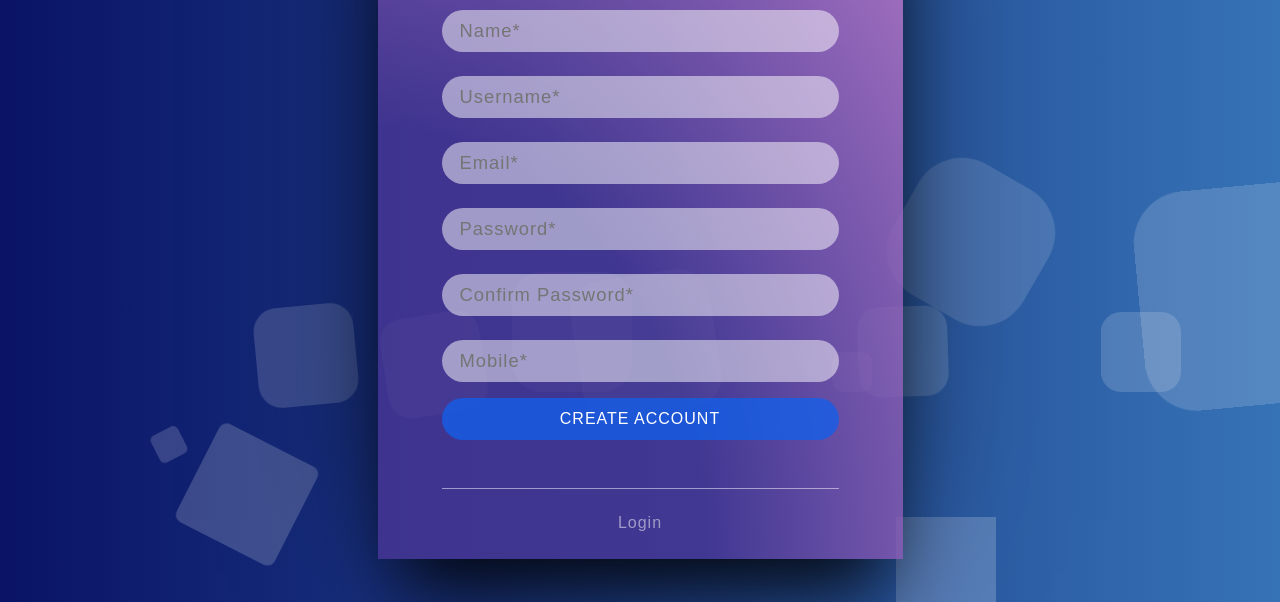
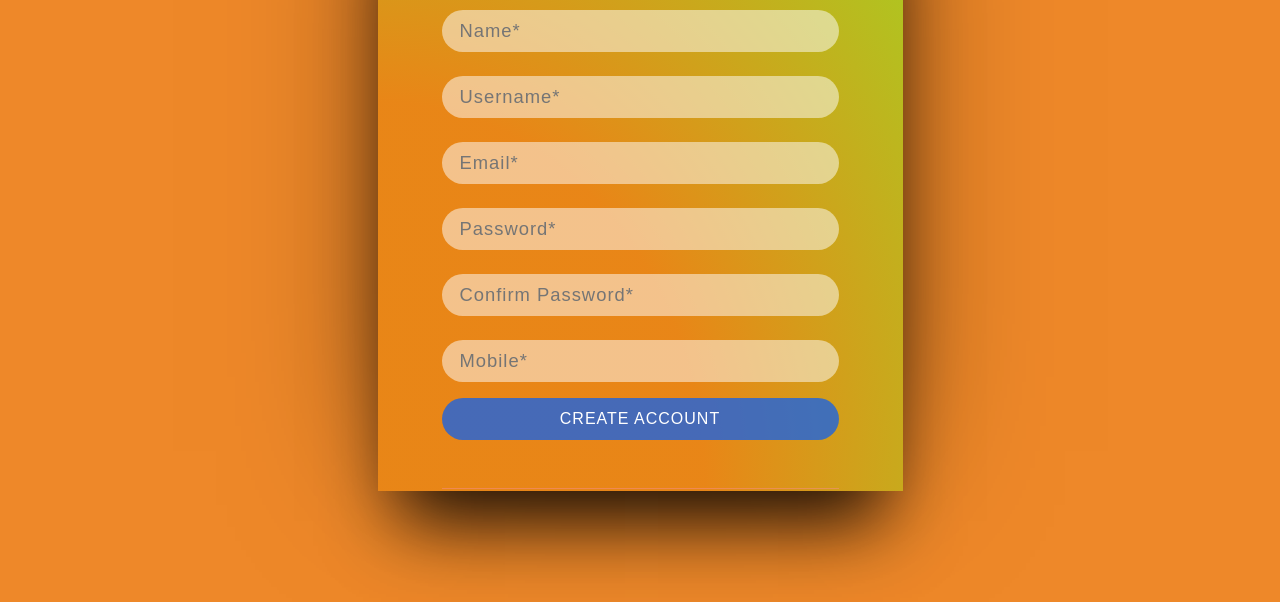
Before and after one commit to Parthdhumal17/Task-1, a plain HTML site: page index.html in a window 1280 px wide. Shown: the part 198-800 px from the top of the page. Drawn offline with Linux system fonts and the light colour scheme.

Commit message:
Add files via upload

```diff
--- a/index.html
+++ b/index.html
@@ -4,31 +4,13 @@
     <meta charset="UTF-8">
     <meta http-equiv="X-UA-Compatible" content="IE=edge">
     <meta name="viewport" content="width=device-width, initial-scale=1.0">
-    <title>Task 1 - Survey Form</title>
+    <title>Survey Form</title>
     <link rel="stylesheet" href="style.css">
 </head>
 <body>
-    <!-- Animation List -->
-    <div class="background">
-        <ul class="box-area">
-            <li></li>
-            <li></li>
-            <li></li>
-            <li></li>
-            <li></li>
-            <li></li>
-            <li></li>
-            <li></li>
-            <li></li>
-            <li></li>
-            <li></li>
-            <li></li>
-        </ul>
-    </div>
-
-    <!-- Main Container -->
+    <!-- Sign Up Form -->
     <div class="login-container">
-        <h1>Sign Up</h1>
+        <h1 class="heading">Sign Up</h1>
         <form id="signup-form" class="signup-form">
             <input type="text" id="signup-input-name" class="signup__input" placeholder="Name*" required>
             <input type="text" id="signup-input-user" class="signup__input" placeholder="Username*" required>
@@ -36,11 +18,8 @@
             <input type="password" id="signup-input-password" class="signup__input" placeholder="Password*" required>
             <input type="password" id="signup-input-user" class="signup__input" placeholder="Confirm Password*" required>
             <input type="number" id="signup-input-user" class="signup__input" placeholder="Mobile*" required>
-            <button class="signup__submit">Create Account</button>
+            <button href="#" class="signup__submit">Create Account</button>
         </form>
-        <a href="#" id="loginLink" class="login">Login</a>
     </div>
-
-    <script src="script.js"></script>
 </body>
 </html>
--- a/style.css
+++ b/style.css
@@ -6,187 +6,19 @@
     transition: .25s all ease;
 }
 body{
+    background-color: #ee8829;
     font-family: "Montserrat",sans-serif;
     font-size: 16px;
     line-height: 1.25;
     letter-spacing: 1px;
 }
-/* Background Animation */
-.background{
-    z-index: -1;
-    position: fixed;
-    top:0;
-    left:0;
-    background:linear-gradient(to left, #3672b6,#0a1365);
-    width: 100%;
-    height: 100%;
-    margin: 0;
-}
-.box-area{
-    position: absolute;
-    top: 0;
-    left: 0;
-    width:100%;
-    height: 100%;
-    overflow:hidden;
-}
-.box-area li{
-    position: absolute;
-    display: block;
-    list-style: none;
-    width: 25px;
-    height: 25px;
-    background:rgba(255,255,255,0.2);
-    animation: animate 20s linear infinite;
-    bottom: -15px;
-}
-.box-area li:nth-child(1){
-    left: 86%;
-    width: 80px;
-    height: 80px;
-    animation-delay: 0s;
-}
-.box-area li:nth-child(2){
-    left: 12%;
-    width: 30px;
-    height: 30px;
-    animation-delay: 1.5s;
-}
-.box-area li:nth-child(3){
-    left: 70%;
-    width: 100px;
-    height: 100px;
-    animation-delay: 5.5s;
-}
-.box-area li:nth-child(4){
-    left: 70%;
-    width: 150px;
-    height: 150px;
-    animation-delay: 0s;
-    animation-duration: 15s;
-}
-.box-area li:nth-child(5){
-    left: 65%;
-    width: 40px;
-    height: 40px;
-    animation-delay: 0s;
-}
-.box-area li:nth-child(6){
-    left: 15%;
-    width: 110px;
-    height: 110px;
-    animation-delay: 3.5s;
-}
-.box-area li:nth-child(7){
-    left: 30%;
-    width: 100px;
-    height: 100px;
-    animation-delay: 0.5s;
-}
-.box-area li:nth-child(8){
-    left: 89%;
-    width: 220px;
-    height: 220px;
-    animation-delay: 0.3s;
-}
-.box-area li:nth-child(9){
-    left: 40%;
-    width: 120px;
-    height: 120px;
-    animation-delay: 0s;
-}
-.box-area li:nth-child(10){
-    left: 20%;
-    width: 100px;
-    height: 100px;
-    animation-delay: 0.3s;
-}
-.box-area li:nth-child(11){
-    left: 67%;
-    width: 90px;
-    height: 90px;
-    animation-delay: 0.1s;
-}
-.box-area li:nth-child(12){
-    left: 45%;
-    width: 140px;
-    height: 140px;
-    animation-delay: 0.5s;
-}
-
-@keyframes animate {
-    0%{
-        border-radius: 0;
-        transform: translateY(0) rotate(0deg);
-        opacity: 1;
-    }
-    100%{
-        border-radius: 100%;
-        transform: translateY(-900px) rotate(360deg);
-        opacity: 0;
-    }
-
-}
 
 /* Actual Content */
 
-/* Login navigation bar */
-
-.login-nav{
-    position:relative;
-    padding: 0%;
-    margin:0 0 3rem 1rem;
+/* Heading of Sign Up */
+.heading{
+    text-align: center;
 }
-
-.login-nav__item{
-    list-style: none;
-    display:inline-block;
-}
-
-.login-nav__item  +.login-nav__item{
-    margin-left: 2.25rem;
-}
-
-.login-nav__item a{
-    position: relative;
-    color: rgba(255,255,255,0.5);
-    text-decoration: none;
-    text-transform: uppercase;
-    font-weight: 400;
-    font-size: 1.25rem;
-    padding-bottom: .5rem;
-    transition: .20s all ease;
-}
-
-.login-nav__item.active a,
-.login-nav__item a:hover{
-    color: #fff;
-    transition: all 0.15s ease;
-}
-
-.login-nav__item a:after{
-    content:"";
-    display: inline-block;
-    height: 10px;
-    background-color: rgb(255, 255, 255);
-    position: absolute;
-    right: 100%;
-    bottom: -1px;
-    left: 0;
-    border-radius: 50%;
-    transition: all .15s ease;
-}
-
-.login-nav__item a:hover:after,
-.login-nav__item.active a:after{
-    background-color: rgb(17,97,237);
-    height: 2px;
-    right: 0;
-    bottom: 2px;
-    border-radius: 0%;
-    transition: all .20s ease;
-}
-
 
 /* Login Container & Signup Container */
 .login-container,
@@ -199,11 +31,9 @@ body{
     width: 100%;
     max-width: 525px;
     min-height: 620px;
-    background-color: rgba(202, 85, 228, 0.466);
+    background-color: rgba(240, 225, 21, 0.466);
     box-shadow: 0 50px 70px -20px rgba(0,0,0,0.85);
 }
-
-
 
 .login-container:after,
 .signup-container:after{
@@ -215,7 +45,7 @@ body{
     right: 0;
     bottom: 0;
     left: 0;
-    background-image: radial-gradient(ellipse at left bottom,rgba(44, 47, 130, 0.7) 44%,rgba(199, 132, 199, 0.7) 100%);
+    background-image: radial-gradient(ellipse at left bottom,rgba(231, 122, 21, 0.788) 44%,rgba(134, 221, 35, 0.7) 100%);
     box-shadow: 0 -20px 150px -20px rgba(0,0,0,0.5);
 }
 
@@ -224,7 +54,7 @@ body{
     position: relative;
     z-index:1;
     padding-bottom: 3rem;
-    border-bottom: 1px solid rgba(255,255,255,0.5);
+    border-bottom: 1px solid rgba(245, 142, 142, 0.5);
 }
 
 
```
